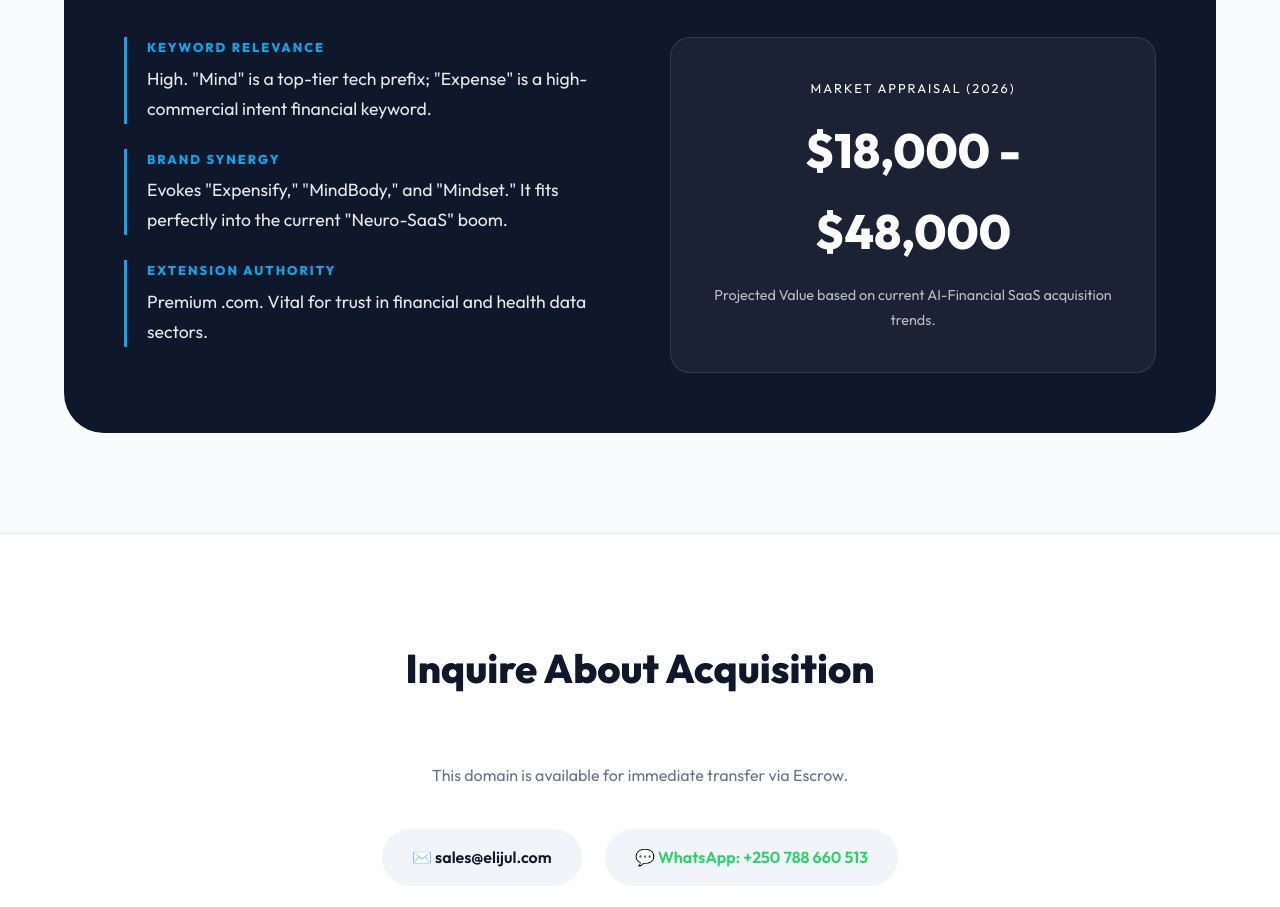
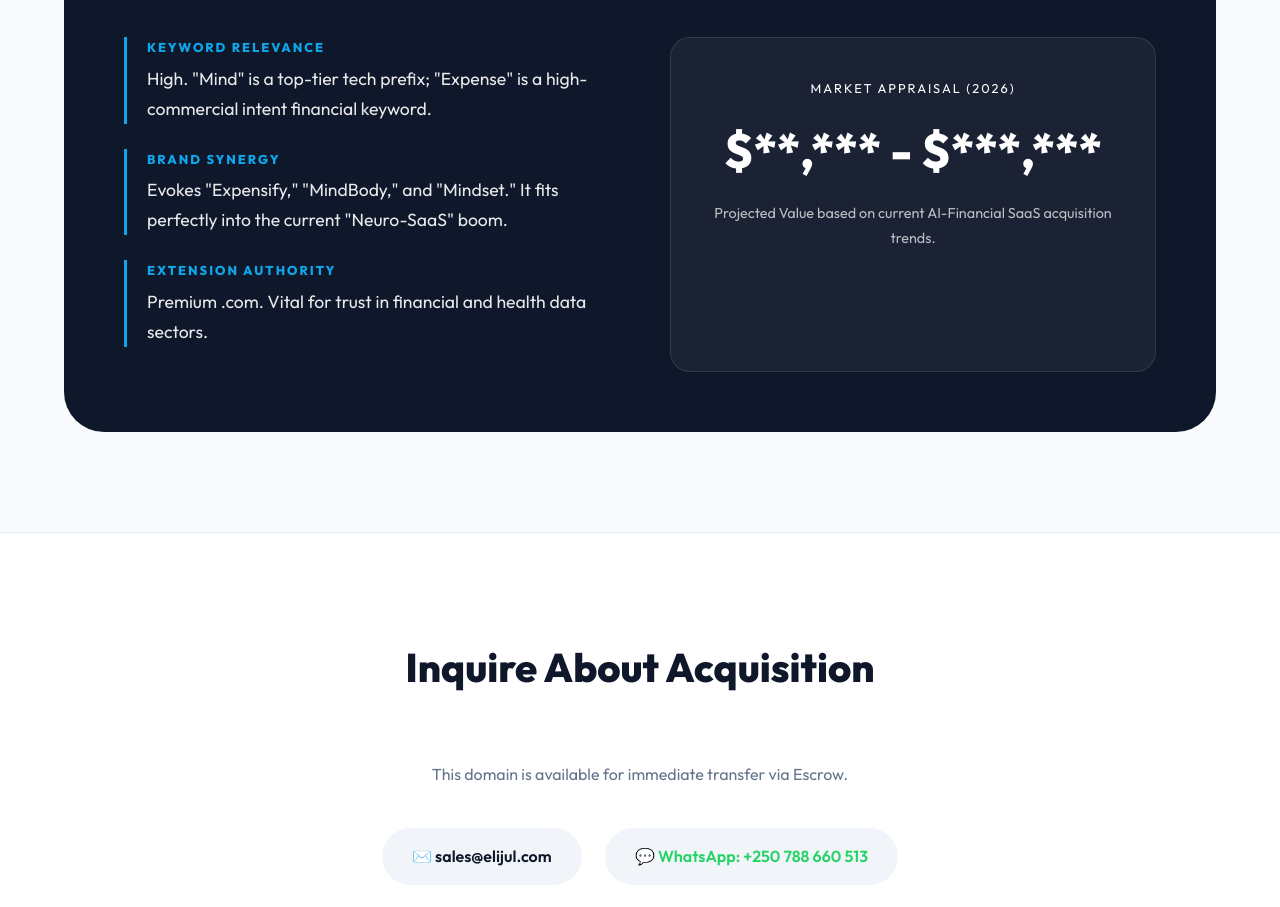
Before and after one commit to gloex-org/mindexpense, a plain HTML site: page index.html in a window 1280 px wide. Shown: the part 1994-2901 px from the top of the page. Drawn offline with Linux system fonts and the light colour scheme.

Commit message:
Update price range in market appraisal section

```diff
--- a/index.html
+++ b/index.html
@@ -197,7 +197,7 @@
                 </div>
                 <div class="price-box">
                     <p style="text-transform:uppercase; letter-spacing:2px; font-size:0.8rem; margin-bottom:10px;">Market Appraisal (2026)</p>
-                    <h2>$18,000 - $48,000</h2>
+                    <h2>$**,*** - $***,***</h2>
                     <p style="font-size: 0.9rem; opacity: 0.7;">Projected Value based on current AI-Financial SaaS acquisition trends.</p>
                 </div>
             </div>
```
